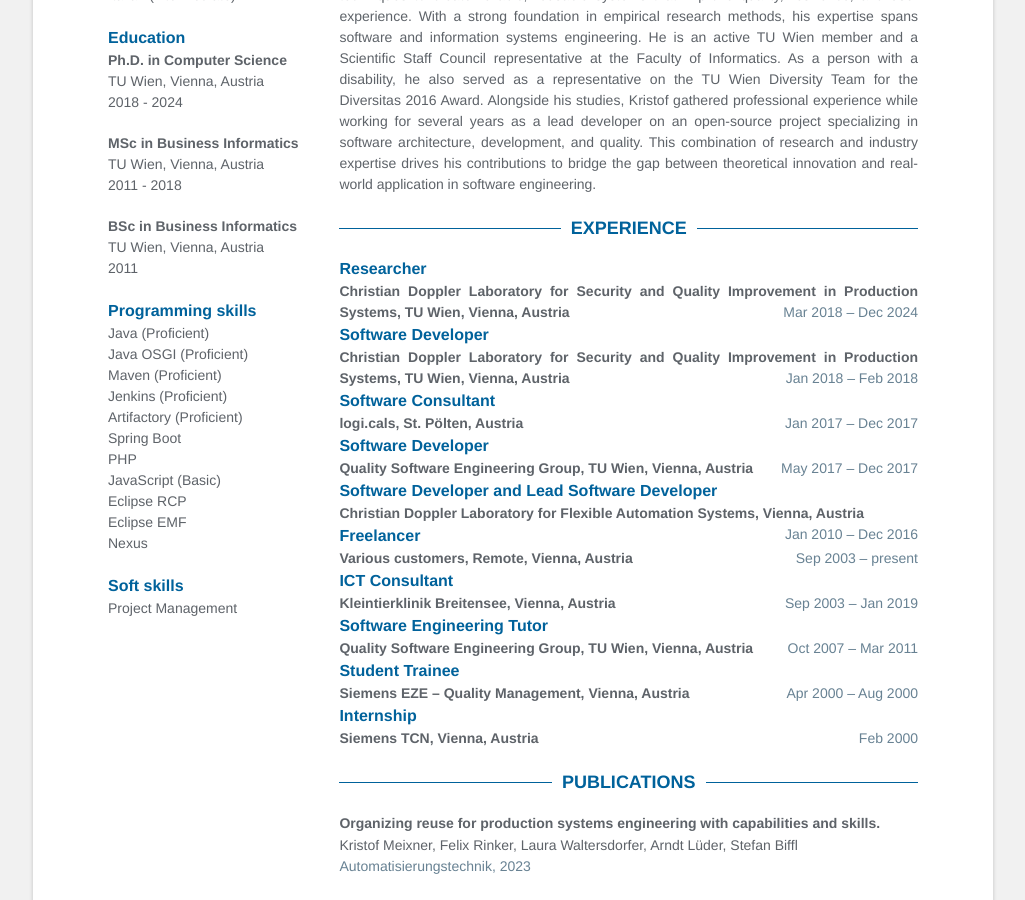
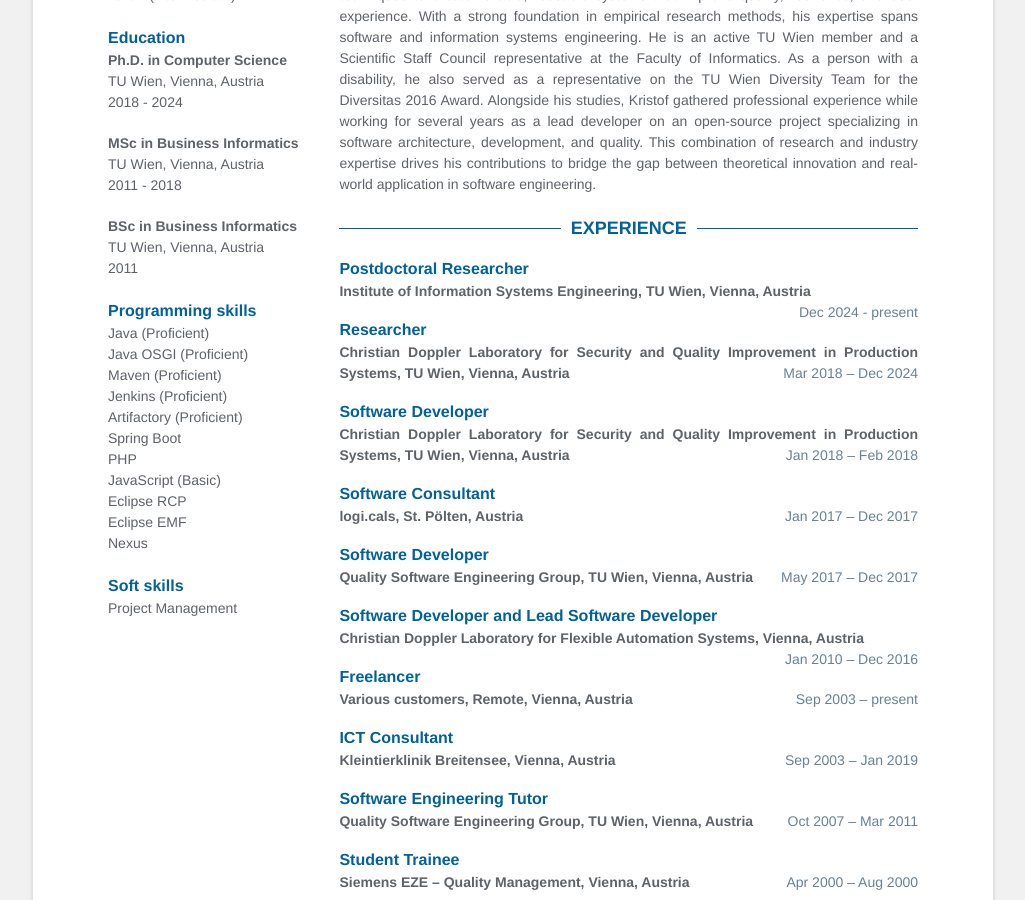
Before and after one commit to kristofmeixner/kristofmeixner.github.io, a Jekyll site: the page built from index.html, in a window 1280 px wide and 900 px high, scrolled down 416 px. Shown: the whole window, without its empty margins (127-1152 px from the left). Built offline with Jekyll 4.4.1, drawn with Linux system fonts in a browser that asks for light colours; some of the changed lines change nothing that is shown.

Commit message:
Changes for CV

```diff
--- a/_data/data.yml
+++ b/_data/data.yml
@@ -60,14 +60,11 @@
   This combination of research and industry expertise drives his contributions to bridge the gap between theoretical innovation and real-world application in software engineering.
 
 # Experience
-
 experience:
   - role: Postdoctoral Researcher
     time: Dec 2024 - present
     company: Institute of Information Systems Engineering, TU Wien, Vienna, Austria
 
-
-experience:
   - role: Researcher
     time: Mar 2018 – Dec 2024
     company: Christian Doppler Laboratory for Security and Quality Improvement in Production Systems, TU Wien, Vienna, Austria
@@ -193,6 +190,28 @@
     authors: Kristof Meixner, Arndt Lüder, Jan Herzog, Dietmar Winkler, Stefan Biffl
     conference: Internation Journal of Software Engineering and Knowledge Engineering, 2021
 
+facultyservice:
+  - role: Research Unit Representative
+    time: Oct 2017 - present
+    company: Software Engineering Research Unit, TU Wien, Vienna, Austria
+    details: |
+      Representative for the Research Unit Software Engineering in the Scientific Staff Council
+
+  - role: TU Wien Diversitas Representative
+    time: Dec 2016
+    company: TU Wien, Vienna, Austria
+    details: |
+      Representative in TU Wien Diversity Team for the Diversitas 2016 Award - https://www.tuwien.at/tu-wien/aktuelles/news/diversitas-2016-auszeichnung-fuer-tu-wien
+
+scientificservice:
+  - title: Organizer
+    # link: #
+    details: |
+      International Workshop on Variability and Evolution of Software-Intensive Systems (VariVolution) at SPLC (2021, 2022, 2023)
+      Special Session on Capability- and Skill-based Engineering in Manufacturing at ETFA (2021, 2022, 2023, 2024)
+      Special Session on Software Engineering for Cyber-physical Production Systems at ETFA (2023, 2024)
+      Feature-oriented Software Development Meeting (FOSD) (2021)
+
 # projects:
 #   - title: UN Shadowing Programme 2015
 #     # link: #
--- a/_includes/experience.html
+++ b/_includes/experience.html
@@ -13,6 +13,7 @@
             </div>
             <div class="details">{{exp.details}}</div>
             <!-- <p class="technologies">Technologies Used: {{exp.technologies_used}}</p> -->
+            <p></p>
         </div>
 
     {% endfor %}
--- a/index.html
+++ b/index.html
@@ -16,6 +16,8 @@
       {% include career-profile.html %}
       {% include experience.html %}
       {% include publications.html %}
+      {% include facultyservice.html %}
+      {% include scientificservice.html %}
       {% include projects.html %}
       {% include volunteering.html %}
     </div>
```
